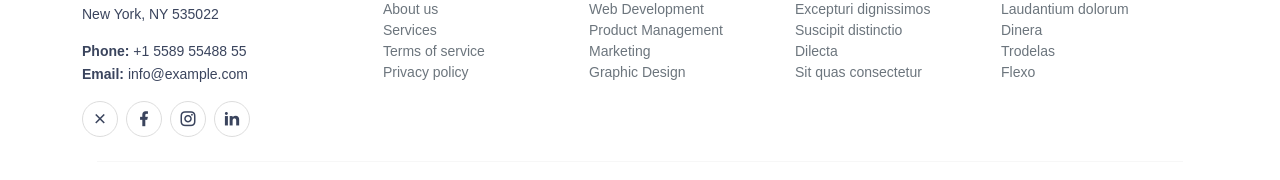
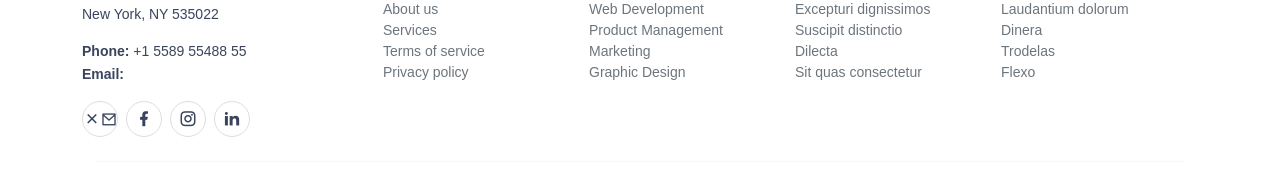
Before and after one commit to zrimsha859/website-second, a plain HTML site: page index.html in a window 1280 px wide. Shown: the part 8393-8573 px from the top of the page. Drawn offline with nearby package versions, Linux system fonts and the light colour scheme.

Commit message:
3-commit

```diff
--- a/index.html
+++ b/index.html
@@ -1082,13 +1082,12 @@
           <p style="font-weight: 700; color: #3a445d; font-size: 14px; margin-bottom: 2px;">
             Phone: <span style="font-weight: 400;">+1 5589 55488 55</span>
           </p>
-          <p style="font-weight: 700; color: #3a445d; font-size: 14px;">
-            Email: <span style="font-weight: 400;">info@example.com</span>
+          <p style="font-weight: 700; color: #3a445d; font-size: 14px;"> Email: <span style="font-weight: 400;"></span>
           </p>
           <div class="d-flex gap-2 mt-3">
             <a href="#"
               style="width: 36px; height: 36px; border: 1px solid #ddd; border-radius: 50%; color: #3a445d; display: flex; align-items: center; justify-content: center; text-decoration: none;">
-              <i class="ri-close-line" style="font-size: 18px;"></i>
+              <i class="ri-close-line" style="font-size: 18px;"></i><i class="ri-mail-line"></i>
             </a>
             <a href="#"
               style="width: 36px; height: 36px; border: 1px solid #ddd; border-radius: 50%; color: #3a445d; display: flex; align-items: center; justify-content: center; text-decoration: none;">
```
